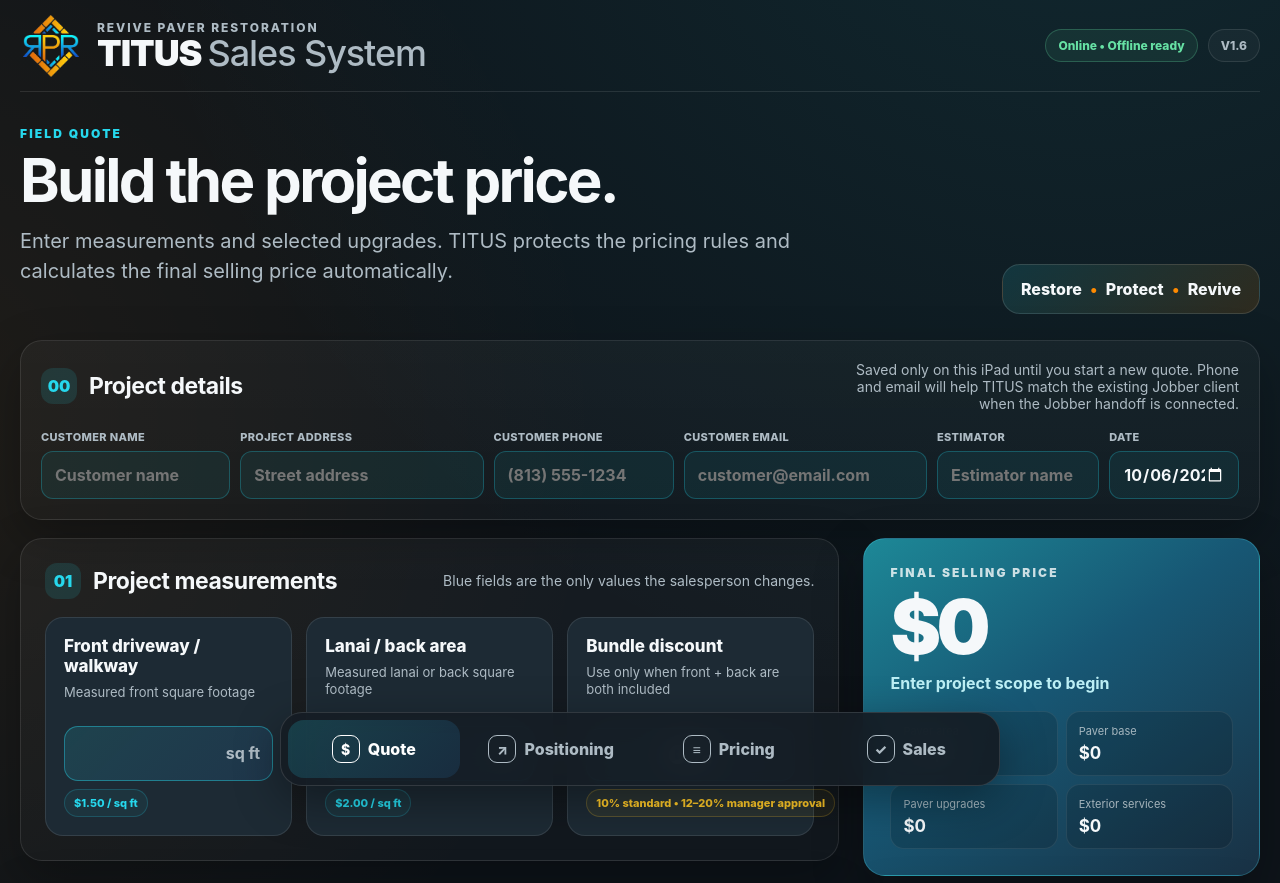
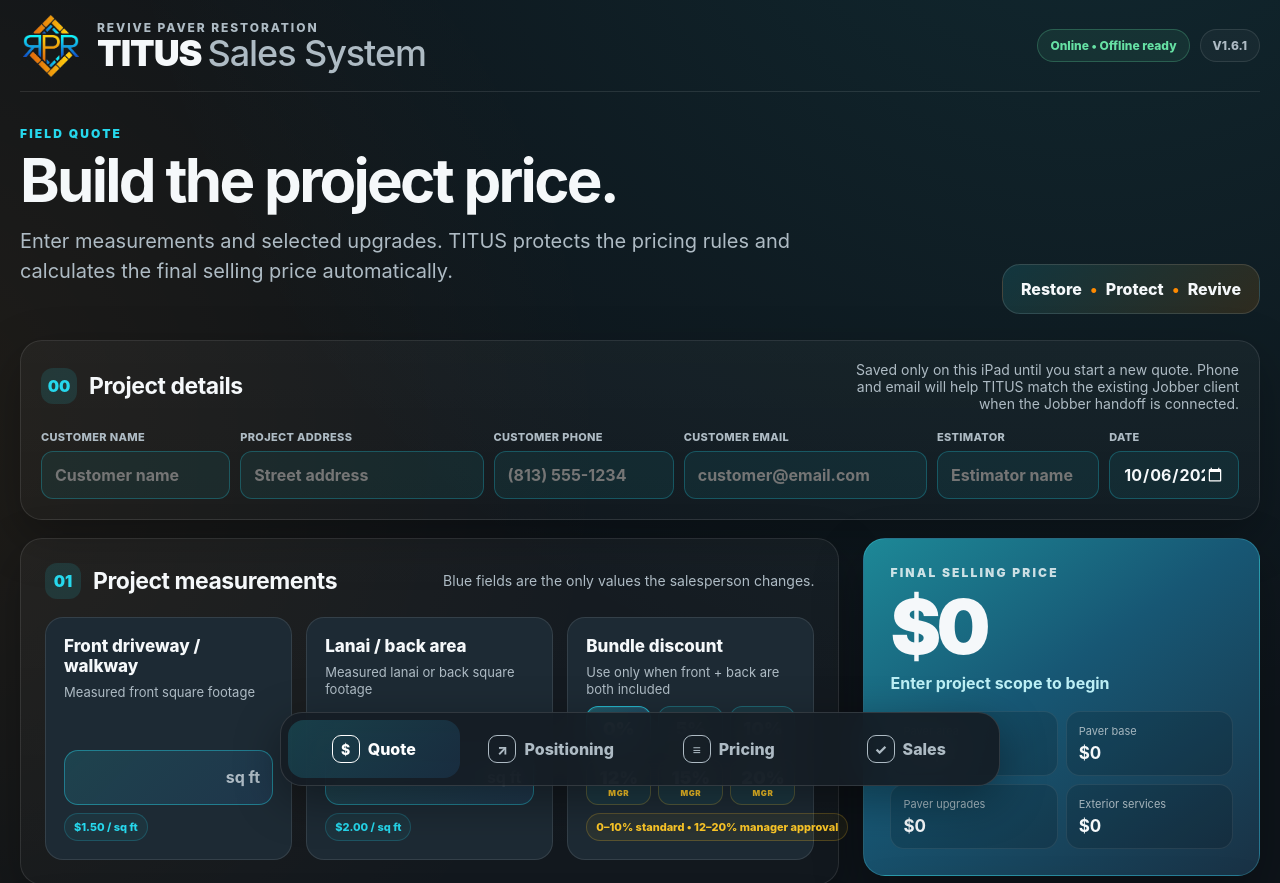
Before and after one commit to revivepaverrestoration-ops/revive-titus, a plain HTML site: page index.html in a window 1280 px wide. Shown: the top 883 px of the page. Drawn offline with Linux system fonts and the light colour scheme.

Commit message:
Add files via upload

```diff
--- a/app.js
+++ b/app.js
@@ -25,6 +25,15 @@
     const selected = String($('houseStories').value || '1');
     document.querySelectorAll('.story-btn').forEach(btn => {
       const active = btn.dataset.story === selected;
+      btn.classList.toggle('active', active);
+      btn.setAttribute('aria-pressed', active ? 'true' : 'false');
+    });
+  }
+
+  function syncDiscountButtons() {
+    const selected = String($('bundleDiscount').value || '0');
+    document.querySelectorAll('.discount-btn').forEach(btn => {
+      const active = btn.dataset.discount === selected;
       btn.classList.toggle('active', active);
       btn.setAttribute('aria-pressed', active ? 'true' : 'false');
     });
@@ -79,6 +88,7 @@
     $('posConfigured').textContent = q.effectiveRate === null ? '—' : `$${rateFmt.format(q.effectiveRate)} / sq ft`;
     renderPositioning(q);
     syncStoryButtons();
+    syncDiscountButtons();
     saveState();
   }
 
@@ -385,6 +395,10 @@
   $('doneSummaryBtn').addEventListener('click', closeSummary);
   $('copySummaryBtn').addEventListener('click', copySummary);
   $('quoteSummaryDialog').addEventListener('click', (event) => { if (event.target === $('quoteSummaryDialog')) closeSummary(); });
+  document.querySelectorAll('.discount-btn').forEach(btn => btn.addEventListener('click', () => {
+    $('bundleDiscount').value = btn.dataset.discount;
+    handleBundleDiscountChange();
+  }));
   document.querySelectorAll('.story-btn').forEach(btn => btn.addEventListener('click', () => {
     $('houseStories').value = btn.dataset.story;
     render();
--- a/index.html
+++ b/index.html
@@ -26,7 +26,7 @@
       </div>
       <div class="status-wrap">
         <span id="connectionBadge" class="status-badge">Checking connection...</span>
-        <span class="version">V1.6</span>
+        <span class="version">V1.6.1</span>
       </div>
     </header>
 
@@ -97,8 +97,15 @@
                 <label class="field-card">
                   <span class="field-label">Bundle discount</span>
                   <span class="field-help">Use only when front + back are both included</span>
-                  <div class="input-wrap select-wrap">
-                    <select id="bundleDiscount" aria-label="Bundle discount">
+                  <div class="discount-toggle" role="group" aria-label="Bundle discount">
+                    <button type="button" class="discount-btn active" data-discount="0" aria-pressed="true">0%</button>
+                    <button type="button" class="discount-btn" data-discount="0.05" aria-pressed="false">5%</button>
+                    <button type="button" class="discount-btn" data-discount="0.10" aria-pressed="false">10%</button>
+                    <button type="button" class="discount-btn manager" data-discount="0.12" aria-pressed="false">12% <small>MGR</small></button>
+                    <button type="button" class="discount-btn manager" data-discount="0.15" aria-pressed="false">15% <small>MGR</small></button>
+                    <button type="button" class="discount-btn manager" data-discount="0.20" aria-pressed="false">20% <small>MGR</small></button>
+                  </div>
+                  <select id="bundleDiscount" class="discount-select-fallback" aria-label="Bundle discount">
                     <option value="0">0%</option>
                     <option value="0.05">5%</option>
                     <option value="0.10">10%</option>
@@ -106,8 +113,7 @@
                     <option value="0.15">15% — Manager approval</option>
                     <option value="0.20">20% — Manager approval</option>
                   </select>
-                  </div>
-                  <span class="rate-pill warning">10% standard • 12–20% manager approval</span>
+                  <span class="rate-pill warning">0–10% standard • 12–20% manager approval</span>
                 </label>
               </div>
             </section>
--- a/service-worker.js
+++ b/service-worker.js
@@ -1,4 +1,4 @@
-const CACHE = 'revive-titus-v1-6-jobber-contact-fields';
+const CACHE = 'revive-titus-v1-6-1-discount-buttons';
 const ASSETS = [
   './', './index.html', './styles.css', './pricing-engine.js', './app.js', './manifest.webmanifest',
   './revive-logo.png', './icon-180.png', './icon-192.png', './icon-512.png'
--- a/styles.css
+++ b/styles.css
@@ -252,3 +252,18 @@
   .story-toggle { grid-column: 1 / -1; width: 100%; min-width: 0; }
   .story-btn { min-width: 0; padding-left: 6px; padding-right: 6px; }
 }
+
+
+/* TITUS V1.6.1 - technician-friendly bundle discount selector */
+.discount-toggle { margin-top: auto; display: grid; grid-template-columns: repeat(3, minmax(0,1fr)); gap: 7px; width: 100%; }
+.discount-btn { min-height: 46px; border-radius: 12px; border: 1px solid rgba(38,216,237,.28); background: rgba(38,216,237,.07); color: var(--muted); padding: 7px 4px; font-size: 18px; font-weight: 900; cursor: pointer; white-space: nowrap; }
+.discount-btn small { display: block; margin-top: 1px; font-size: 8px; line-height: 1; letter-spacing: .08em; color: var(--yellow); }
+.discount-btn.active { color: #fff; border-color: rgba(38,216,237,.75); background: linear-gradient(135deg, rgba(38,216,237,.28), rgba(47,145,239,.22)); box-shadow: inset 0 0 0 1px rgba(255,255,255,.05); }
+.discount-btn.manager { border-color: rgba(255,201,40,.24); }
+.discount-btn.manager.active { border-color: rgba(255,201,40,.72); background: linear-gradient(135deg, rgba(255,201,40,.18), rgba(47,145,239,.18)); }
+.discount-btn:focus-visible { outline: 3px solid rgba(38,216,237,.22); outline-offset: 2px; }
+.discount-select-fallback { position: absolute !important; width: 1px !important; height: 1px !important; padding: 0 !important; margin: -1px !important; overflow: hidden !important; clip: rect(0,0,0,0) !important; white-space: nowrap !important; border: 0 !important; }
+@media (max-width: 600px) {
+  .discount-toggle { grid-template-columns: repeat(3, minmax(0,1fr)); }
+  .discount-btn { font-size: 16px; }
+}
```
Also changed, not shown: QA_TESTS.txt (+9 -0 lines), README.txt. Lines whose indentation alone changed are shown as unchanged.
